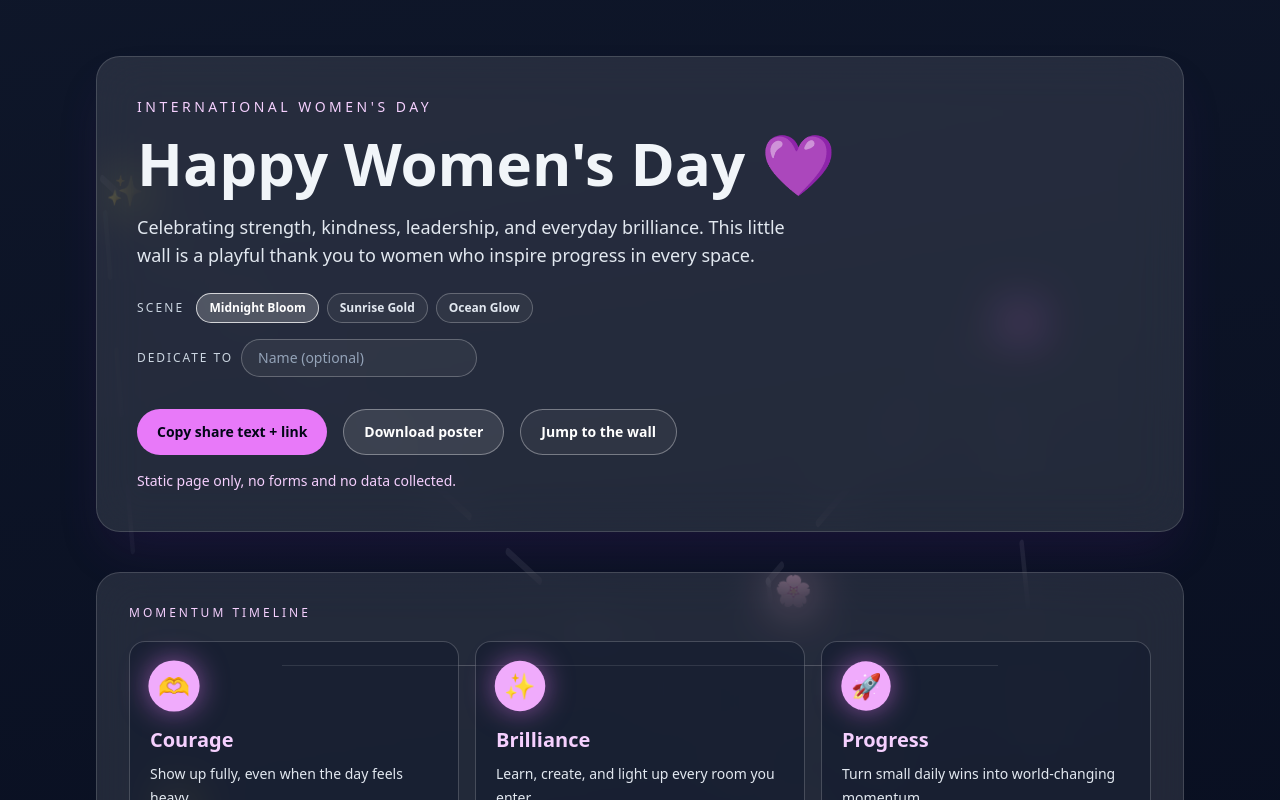
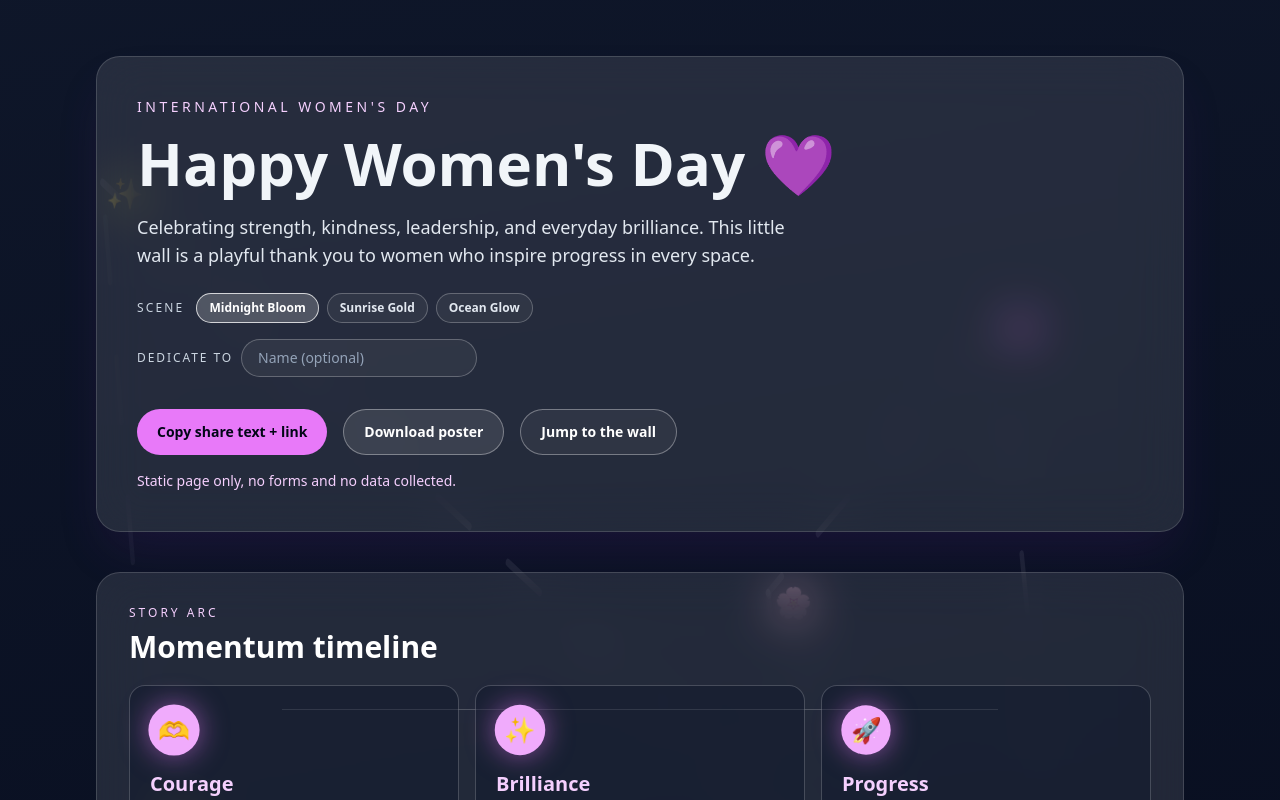
Before and after one commit to amanverasia/womens-day, a Next.js app: page / in a window 1280 px wide. Shown: the top 800 px of the page. Built offline with nearby package versions, Linux system fonts and the light colour scheme.

Commit message:
Fix heading hierarchy audit and ignore local Lighthouse artifacts

```diff
--- a/app/page.tsx
+++ b/app/page.tsx
@@ -865,7 +865,8 @@ export default function Home() {
         </motion.section>
 
         <section className="relative mt-10 rounded-3xl border border-white/15 bg-white/10 p-6 backdrop-blur-xl sm:p-8">
-          <p className={`text-xs uppercase tracking-[0.25em] ${currentTheme.accentText}`}>Momentum timeline</p>
+          <p className={`text-xs uppercase tracking-[0.25em] ${currentTheme.accentText}`}>Story arc</p>
+          <h2 className="mt-2 text-2xl font-bold text-white sm:text-3xl">Momentum timeline</h2>
           <div className="relative mt-5">
             <div aria-hidden className="pointer-events-none absolute left-[15%] right-[15%] top-6 hidden h-px bg-white/20 md:block" />
             <div className="grid gap-4 md:grid-cols-3">
--- a/eslint.config.mjs
+++ b/eslint.config.mjs
@@ -12,6 +12,9 @@ const eslintConfig = defineConfig([
     "out/**",
     "build/**",
     "next-env.d.ts",
+    // Local audit artifacts and downloaded browser binaries.
+    ".lighthouse/**",
+    ".chrome-bin/**",
   ]),
 ]);
 
```
